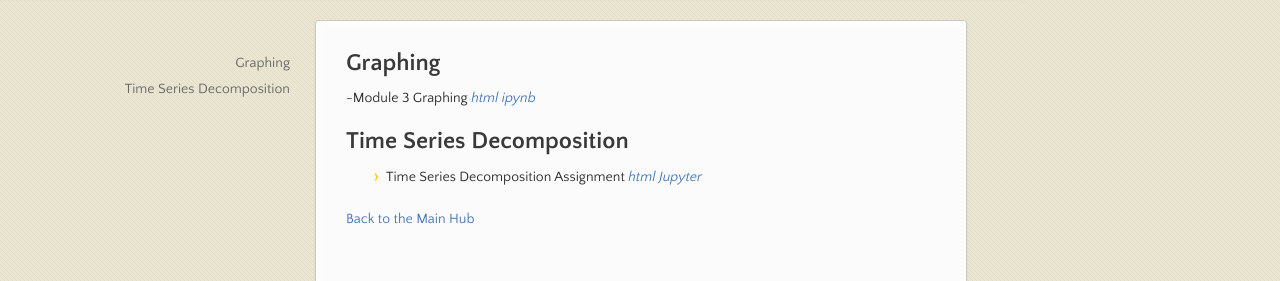
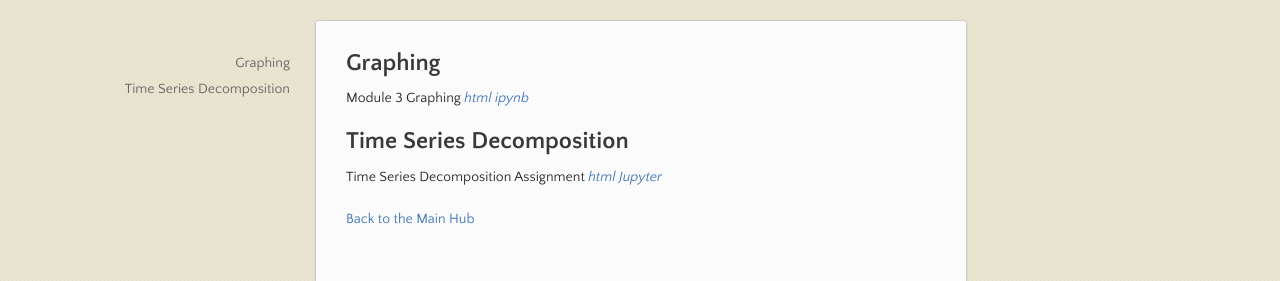
Before and after one commit to jksmith01/jksmith01.github.io, a Jekyll site: the page built from Module3/index.md, in a window 1280 px wide. Shown: the part 170-451 px from the top of the page. Built offline with Jekyll 4.4.1, drawn with Linux system fonts in a browser that asks for light colours; our own code applies the rules of GitHub Pages for plain Markdown files.

```diff
--- a/Module3/index.md
+++ b/Module3/index.md
@@ -3,10 +3,12 @@ title: Module 3
 description: The following files were generated for Module 3 of the CTBA course
 ---
 ## Graphing
--Module 3 Graphing  _[html](M3Graphing.html)_  _[ipynb](M3Graphing.ipynb)_
+
+Module 3 Graphing  _[html](M3Graphing.html)_  _[ipynb](M3Graphing.ipynb)_
 
 ## Time Series Decomposition
-- Time Series Decomposition Assignment _[html](TimeSeries.html)_ _[Jupyter](TimeSeries.ipynb)_
+
+Time Series Decomposition Assignment _[html](TimeSeries.html)_ _[Jupyter](TimeSeries.ipynb)_
 
 
 
```
